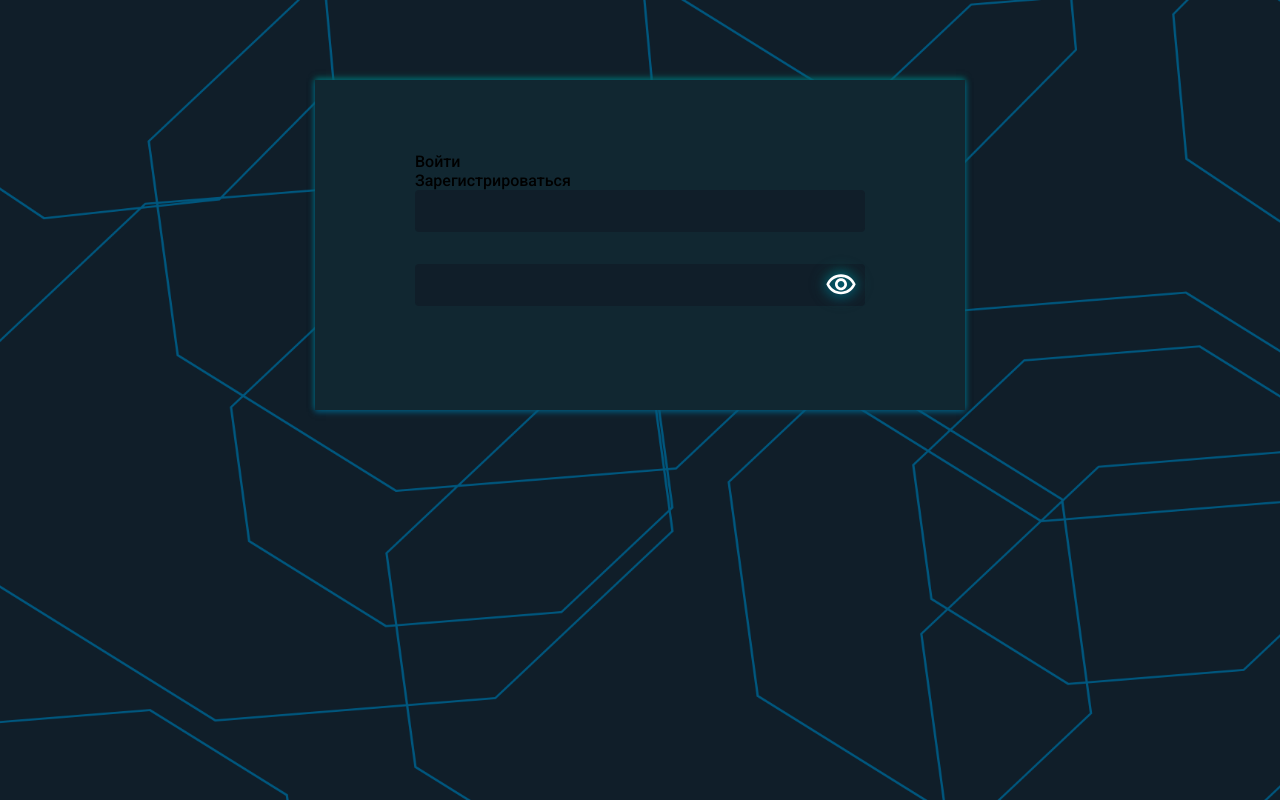
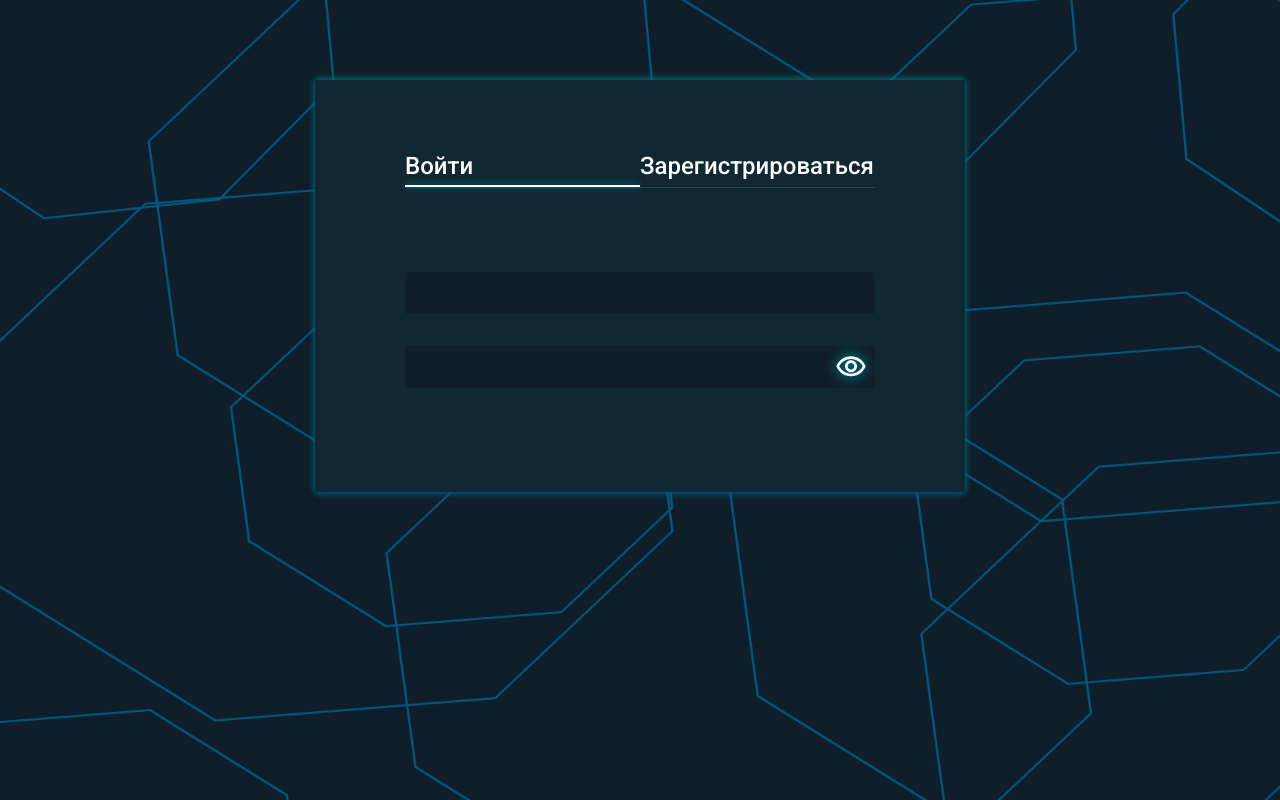
Before and after one commit to evgeniaBazh/messenger, an Angular app: page /auth in a window 1280 px wide. Built offline with nearby package versions, Linux system fonts and the light colour scheme.

Commit message:
Tabs styles

```diff
--- a/src/app/auth/login/login.component.html
+++ b/src/app/auth/login/login.component.html
@@ -1,8 +1,10 @@
 <main class="login">
   <div class="form-panel">
     <div class="tabs">
-      <div class="tabs__tab" *ngFor="let tab of tabs" (click)="onTabClick(tab.name)" [ngClass]="{'tabs__tab--active': currentTab === tab.name}">
-        {{ tab.label }}
+      <div class="tabs__wrapper">
+        <div class="tabs__tab" *ngFor="let tab of tabs" (click)="onTabClick(tab.name)" [ngClass]="{'tabs__tab--active': currentTab === tab.name}">
+          {{ tab.label }}
+        </div>
       </div>
       <ng-template></ng-template>
       <div class="tabs__tab-body" [ngClass]="{'tabs__tab-body--visible': currentTab === tabNames.LOGIN}">
--- a/src/app/auth/login/login.component.scss
+++ b/src/app/auth/login/login.component.scss
@@ -4,7 +4,7 @@
   max-width: 650px;
   margin: auto;
   background: $panels;
-  padding: 72px 100px;
+  padding: 72px 90px;
   box-shadow: $neon-shadow;
 }
 
@@ -17,7 +17,40 @@
 }
 
 .tabs {
+  &__wrapper {
+    display: flex;
+    margin-bottom: 84px;
+  }
   &__tab {
+    height: 36px;
+    cursor: pointer;
+    width: 50%;
+    color: $light;
+    font-size: 24px;
+    border-bottom: 1px solid $line;
+
+    &--active {
+      position: relative;
+
+      &::after {
+        content: '';
+        display: block;
+        height: 2px;
+        width: 100%;
+        background: $light;
+        position: absolute;
+        bottom: 0;
+        left: 0;
+        box-shadow: $neon-shadow;
+        animation: opacity 0.2s linear;
+      }
+    }
+
+    @keyframes opacity {
+      0% { opacity: 0.5; }
+      100% { opacity: 1; }
+    }
+
     &-body {
       display: none;
       flex-direction: column;
```
